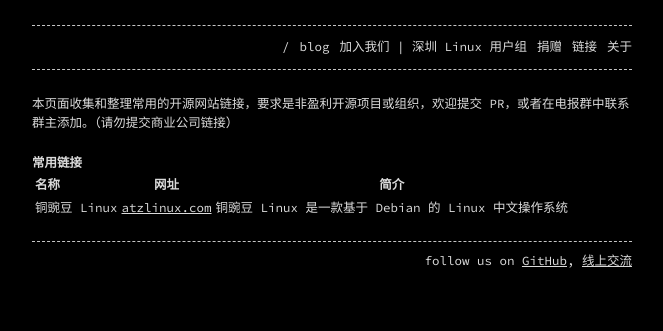
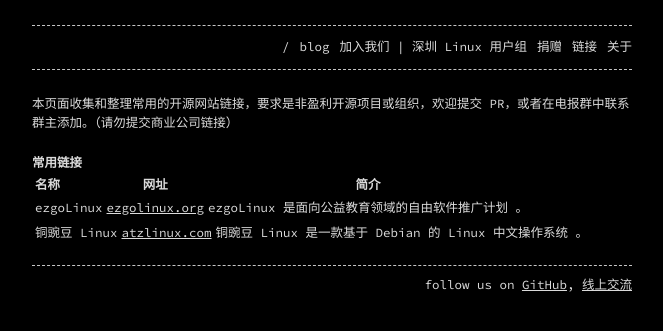
Before and after one commit to shenzhenlug/shenzhenlug.org, a Jekyll site: the page built from links.md, in a window 1280 px wide. Shown: the top 331 px of the page, without its empty margins (308-971 px from the left). Built offline with Jekyll 4.4.1, drawn with Linux system fonts in a browser that asks for light colours.

Commit message:
add ezgo

```diff
--- a/links.md
+++ b/links.md
@@ -12,4 +12,6 @@ permalink: /links
 
 | 名称 | 网址 | 简介  |
 |:--- | :----------: | :-------------: |
-|铜豌豆 Linux |	[atzlinux.com](https://www.atzlinux.com) | 铜豌豆 Linux 是一款基于 Debian 的 Linux 中文操作系统 |
+|ezgoLinux |	[ezgolinux.org](https://ezgolinux.org) | ezgoLinux 是面向公益教育领域的自由软件推广计划 。|
+
+|铜豌豆 Linux |	[atzlinux.com](https://www.atzlinux.com) | 铜豌豆 Linux 是一款基于 Debian 的 Linux 中文操作系统 。|
```
